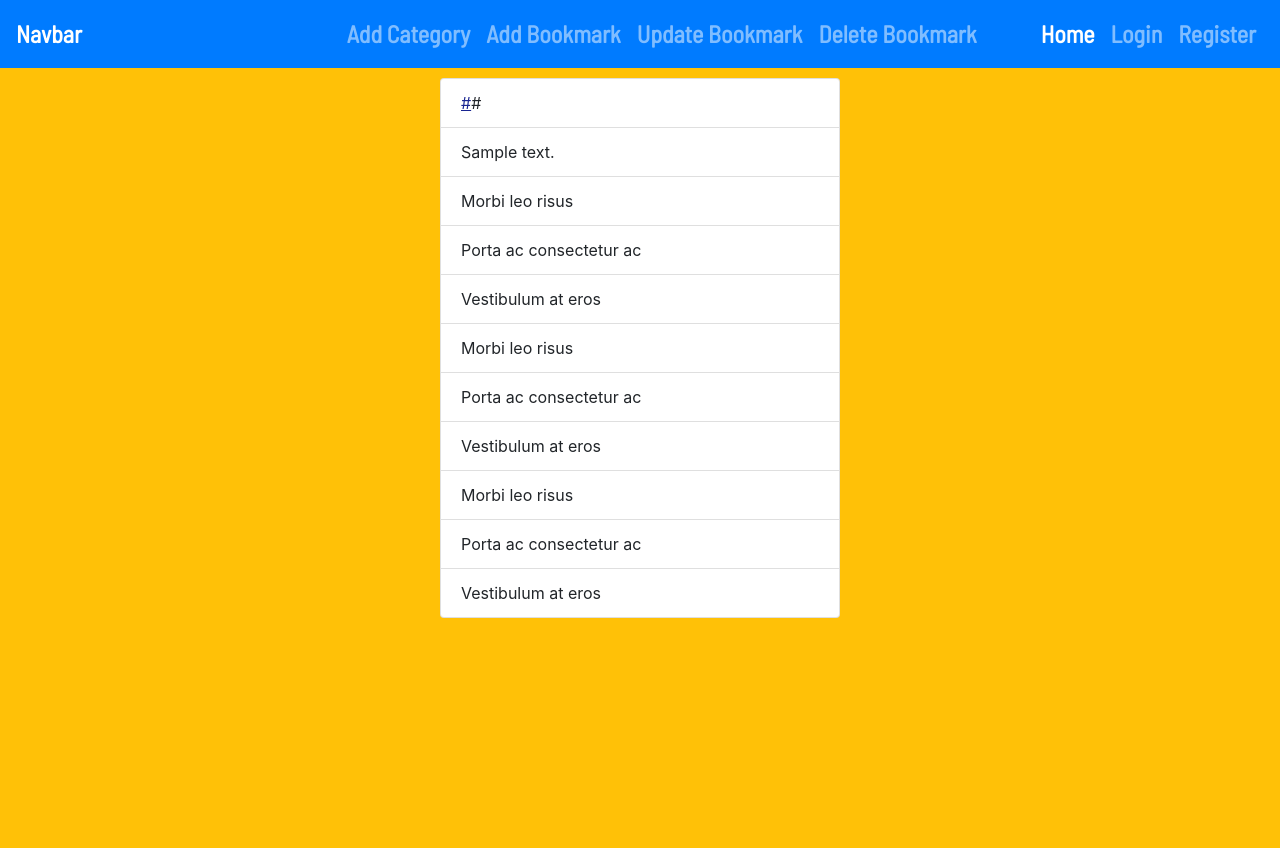
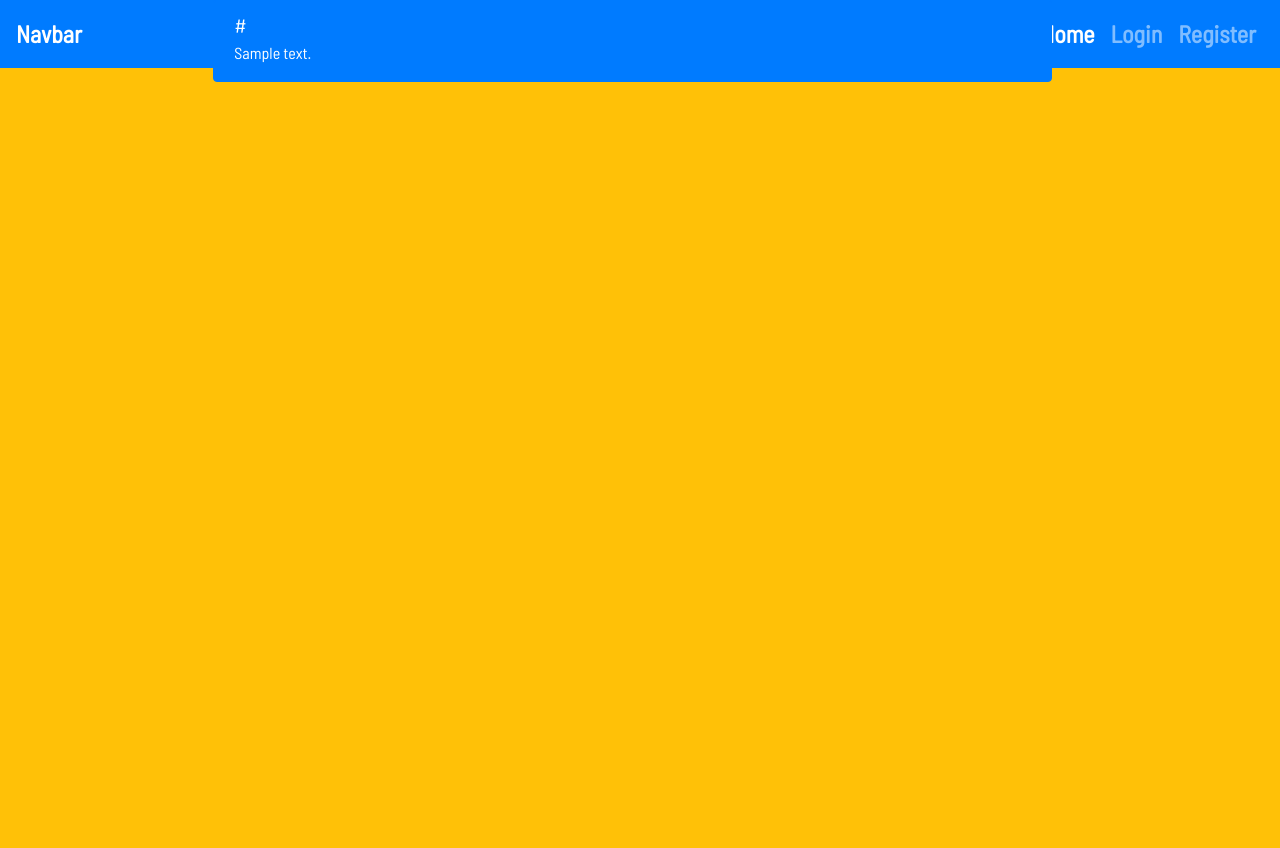
Before and after one commit to plyn85/bookmarks-app, a Flask app: page /get_bookmark in a window 1280 px wide. After the commit the page ends 82 px from the top, so only its background shows below. Run offline with Flask 2, Linux system fonts and the light colour scheme; a database or web service that is not in the repository returns one stand-in record (values such as "Sample title"); some libraries are stand-ins or nearby versions.

Commit message:
changes to bookmarks page, how the bookmarks are dispalyed

```diff
--- a/static/css/main.css
+++ b/static/css/main.css
@@ -114,7 +114,7 @@
 }
 
 /* taken an modified from tutorial at  https://www.tutorialrepublic.com/codelab.php?topic=bootstrap&file=simple-registration-form  */
-/* registration from  */
+/* signup/registration/logout/login/bookmarks was reused on all these pages */
 
 .signup-form {
   width: 400px;
@@ -172,4 +172,4 @@
   text-decoration: none;
 }
 
-/*end  registration from  */
+/*end */
--- a/templates/bookmarks.html
+++ b/templates/bookmarks.html
@@ -1,24 +1,20 @@
 {% extends 'base.html' %} {% block content %}
-<section class="yellow-background">
-    <div class="signup-form mt-5">
-        {% for book  in bookmarks %}
-  <ul class="list-group">
-
-    <li class="list-group-item"><a href="" about="blank">{{book.add_bookmark_url}}</a>{{book.add_bookmark_url}}</li>
-
-    <li class="list-group-item">{{book.bookmark_description}}</li>
-    {% endfor%}
-    <li class="list-group-item">Morbi leo risus</li>
-    <li class="list-group-item">Porta ac consectetur ac</li>
-    <li class="list-group-item">Vestibulum at eros</li>
-    <li class="list-group-item">Morbi leo risus</li>
-    <li class="list-group-item">Porta ac consectetur ac</li>
-    <li class="list-group-item">Vestibulum at eros</li>
-    <li class="list-group-item">Morbi leo risus</li>
-    <li class="list-group-item">Porta ac consectetur ac</li>
-    <li class="list-group-item">Vestibulum at eros</li>
-  </ul>
-</div>
-</div>
-
-{% endblock content%}
+<section class="siginup-form yellow-background">
+  <div class="row justify-content-center bookmarks-page-list">
+    {% for book in bookmarks %}
+    <div class="list-group col-8">
+      <a
+        href="{{book.add_bookmark_url}}"
+        class="list-group-item list-group-item-action flex-column align-items-start active"
+      >
+        <div class="d-flex w-100 justify-content-between">
+          <h5 class="mb-1 text-barlow">{{book.add_bookmark_url}}</h5>
+        </div>
+        <p class="mb-1 text-barlow">
+          {{book.bookmark_description}}
+        </p>
+      </a>
+    </div>
+    {% endfor%} {% endblock content%}
+  </div>
+</section>
--- a/templates/login.html
+++ b/templates/login.html
@@ -3,8 +3,8 @@
 <section class="yellow-background">
   <div class="signup-form mt-5">
     <form action="{{ url_for('login') }}" method="post">
-      <h2 class="text-center">Log in</h2>
-      <p class="hint-text">
+      <h2 class="text-center text-barlow">Log in</h2>
+      <p class="hint-text text-barlow">
         Login In below an enjoy the use the bookmarks app
       </p>
       <div class="form-group">
@@ -29,7 +29,7 @@
         <button type="submit" class="btn btn-primary btn-block">Log in</button>
       </div>
     </form>
-    <p class="text-center">
+    <p class="text-center text-barlow">
       <a href="{{url_for('register')}}">Create an Account</a>
     </p>
   </div>
```
Also changed, not shown: templates/add_bookmark.html (+9 -5 lines).
